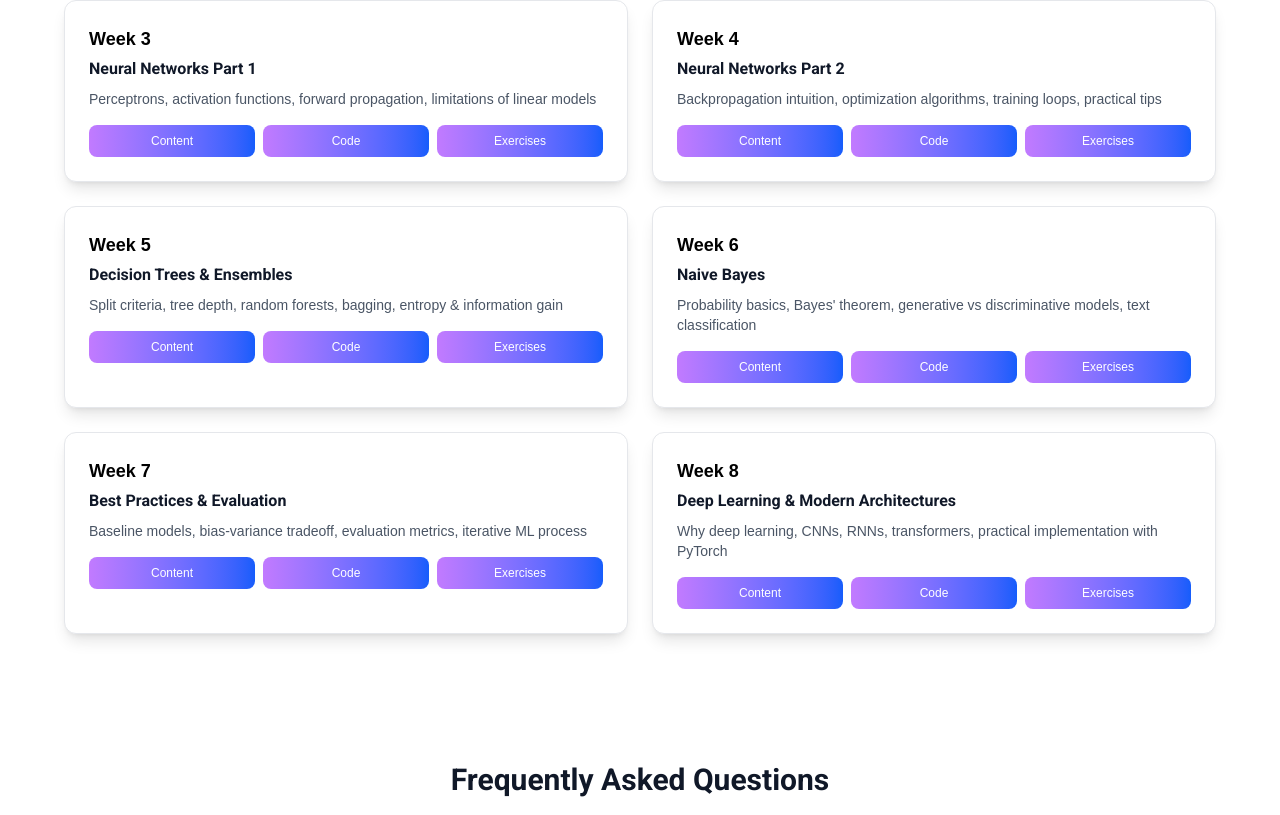
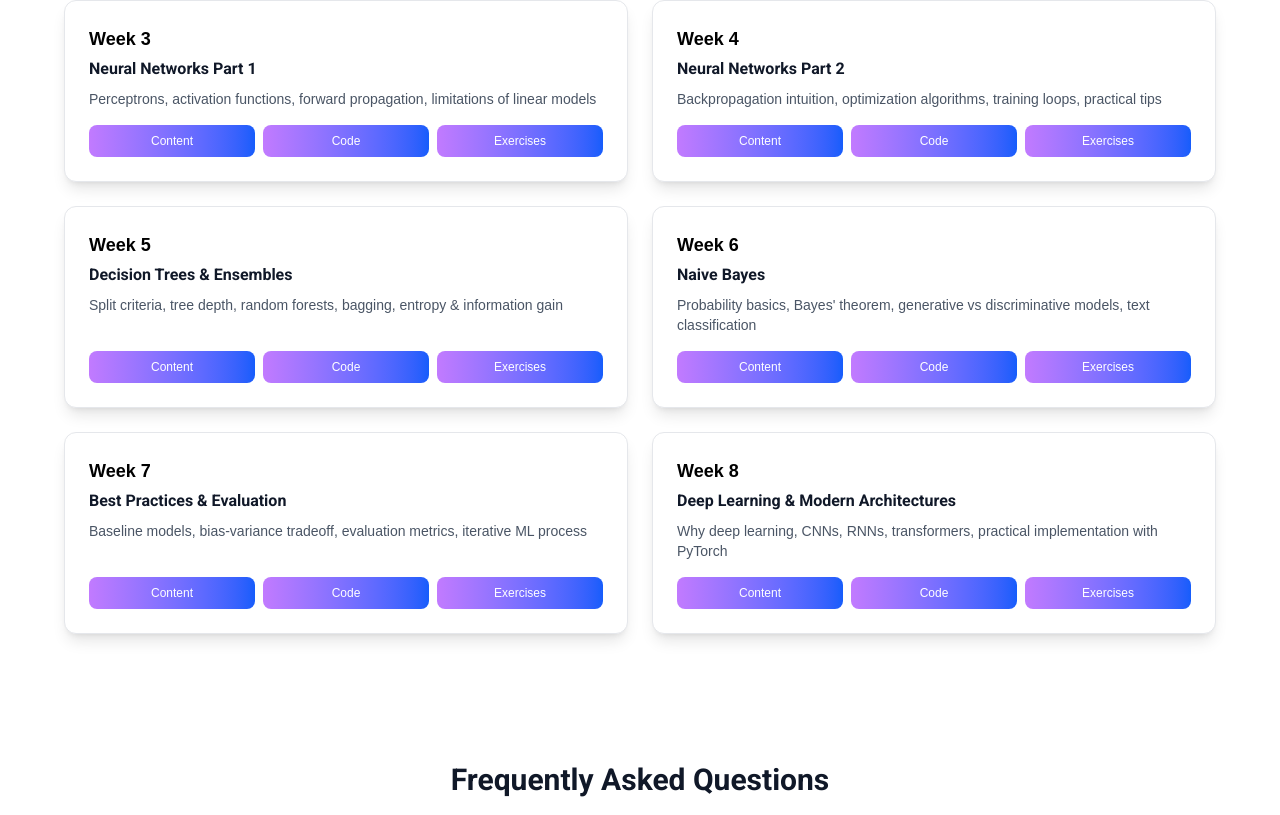
Before and after one commit to UTMIST/UTMIST, a Next.js app in the folder client/: page /ml-fundamentals in a window 1280 px wide. Shown: the part 1356-2171 px from the top of the page. Built offline with nearby package versions, Linux system fonts and the light colour scheme.

Commit message:
style: made schedule widget more vertically aligned

```diff
--- a/client/src/app/ml-fundamentals/page.tsx
+++ b/client/src/app/ml-fundamentals/page.tsx
@@ -579,15 +579,15 @@ export default function MachineLearningFundamentals() {
         {/* Week Grid */}
         <div className="grid grid-cols-1 md:grid-cols-2 lg:grid-cols-2 gap-6">
           {weekData.map((week) => (
-            <div key={week.weekNumber} className="bg-white border border-gray-200 rounded-xl p-6 shadow-lg hover:shadow-xl transition-shadow">
-              <div className="mb-4">
+            <div key={week.weekNumber} className="bg-white border border-gray-200 rounded-xl p-6 shadow-lg hover:shadow-xl transition-shadow flex flex-col h-full">
+              <div className="flex-1">
                 <span className="font-bold text-black text-lg">Week {week.weekNumber}</span>
                 <h3 className="text-gray-900 font-semibold mt-1">{week.title}</h3>
                 <p className="text-sm text-gray-600 mt-2">
                   {week.description}
                 </p>
               </div>
-              <div className="flex gap-2">
+              <div className="flex gap-2 mt-4">
                 <button
                   onClick={() => openModal(week.weekNumber, 'theory')}
                   className="flex-1 bg-gradient-to-r from-purple-400 to-blue-600 text-white text-xs py-2 px-3 rounded-lg font-medium hover:from-purple-500 hover:to-blue-700 transition-colors"
```
